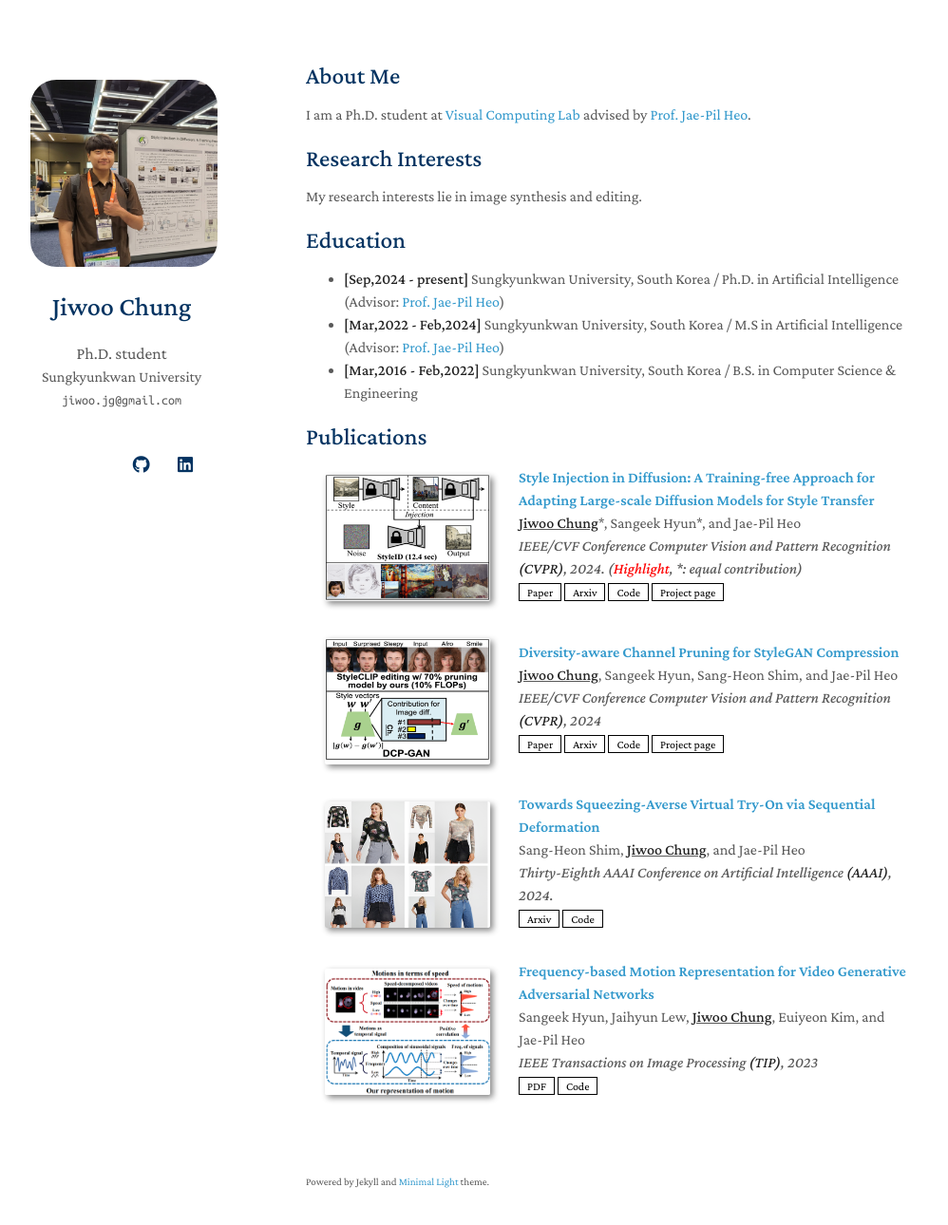
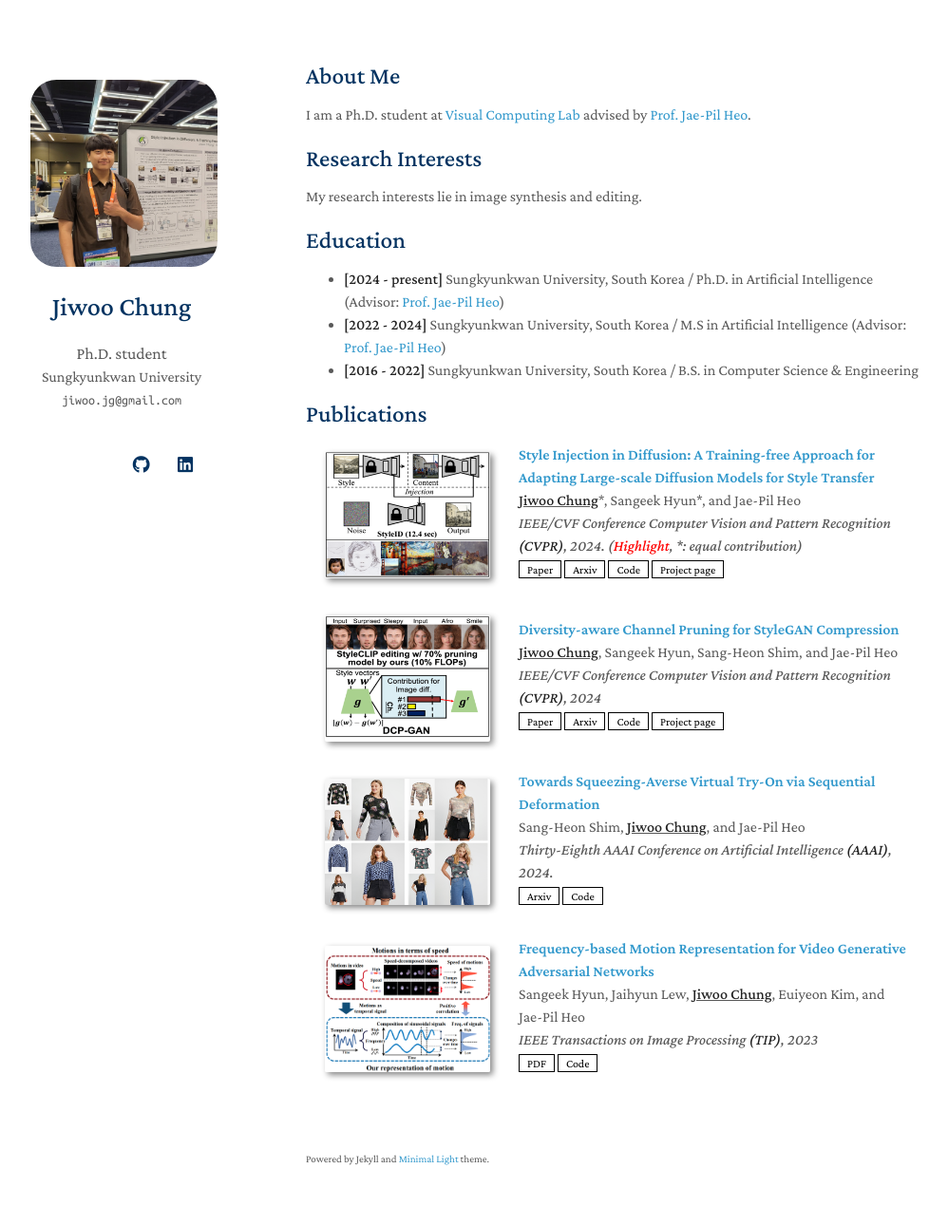
Before and after one commit to jiwoogit/jiwoogit.github.io, a Jekyll site: the page built from index.md, in a window 1280 px wide and 1325 px high. Shown: the top 1290 px of the window at 95% size, without its empty margins (148-1146 px from the left). Built offline with Jekyll 4.4.1, drawn with Linux system fonts in a browser that asks for light colours; nearby versions of some CDN libraries; a style sheet for code colours, icons or effects is not loaded; our own code applies the rules of GitHub Pages for plain Markdown files.

Commit message:
Update index.md

```diff
--- a/index.md
+++ b/index.md
@@ -12,9 +12,9 @@ My research interests lie in image synthesis and editing.
 
 ## Education
 
-- **[Sep,2024 - present]** Sungkyunkwan University, South Korea / Ph.D. in Artificial Intelligence (Advisor: [Prof. Jae-Pil Heo](https://sites.google.com/site/jaepilheo))
-- **[Mar,2022 - Feb,2024]** Sungkyunkwan University, South Korea / M.S in Artificial Intelligence (Advisor: [Prof. Jae-Pil Heo](https://sites.google.com/site/jaepilheo))
-- **[Mar,2016 - Feb,2022]** Sungkyunkwan University, South Korea / B.S. in Computer Science & Engineering
+- **[2024 - present]** Sungkyunkwan University, South Korea / Ph.D. in Artificial Intelligence (Advisor: [Prof. Jae-Pil Heo](https://sites.google.com/site/jaepilheo))
+- **[2022 - 2024]** Sungkyunkwan University, South Korea / M.S in Artificial Intelligence (Advisor: [Prof. Jae-Pil Heo](https://sites.google.com/site/jaepilheo))
+- **[2016 - 2022]** Sungkyunkwan University, South Korea / B.S. in Computer Science & Engineering
 
 <!-- ## News
 
```
